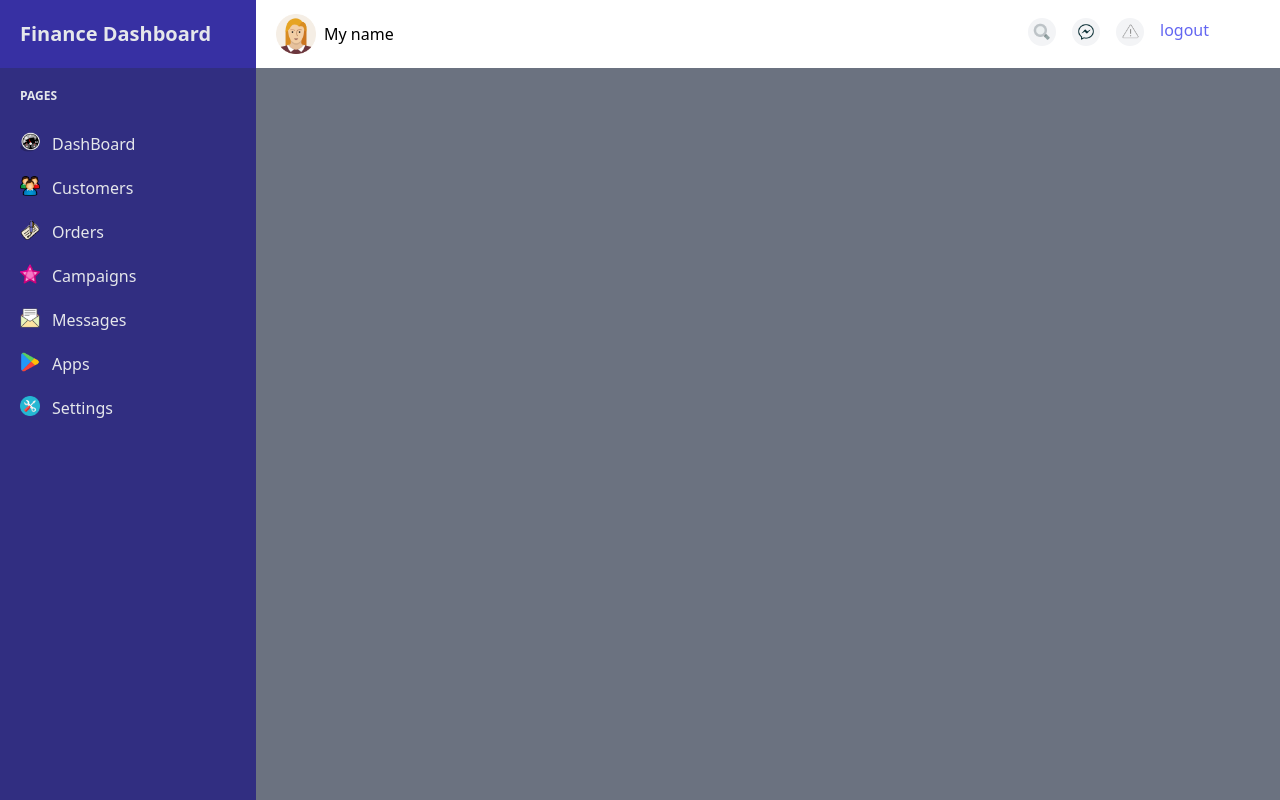
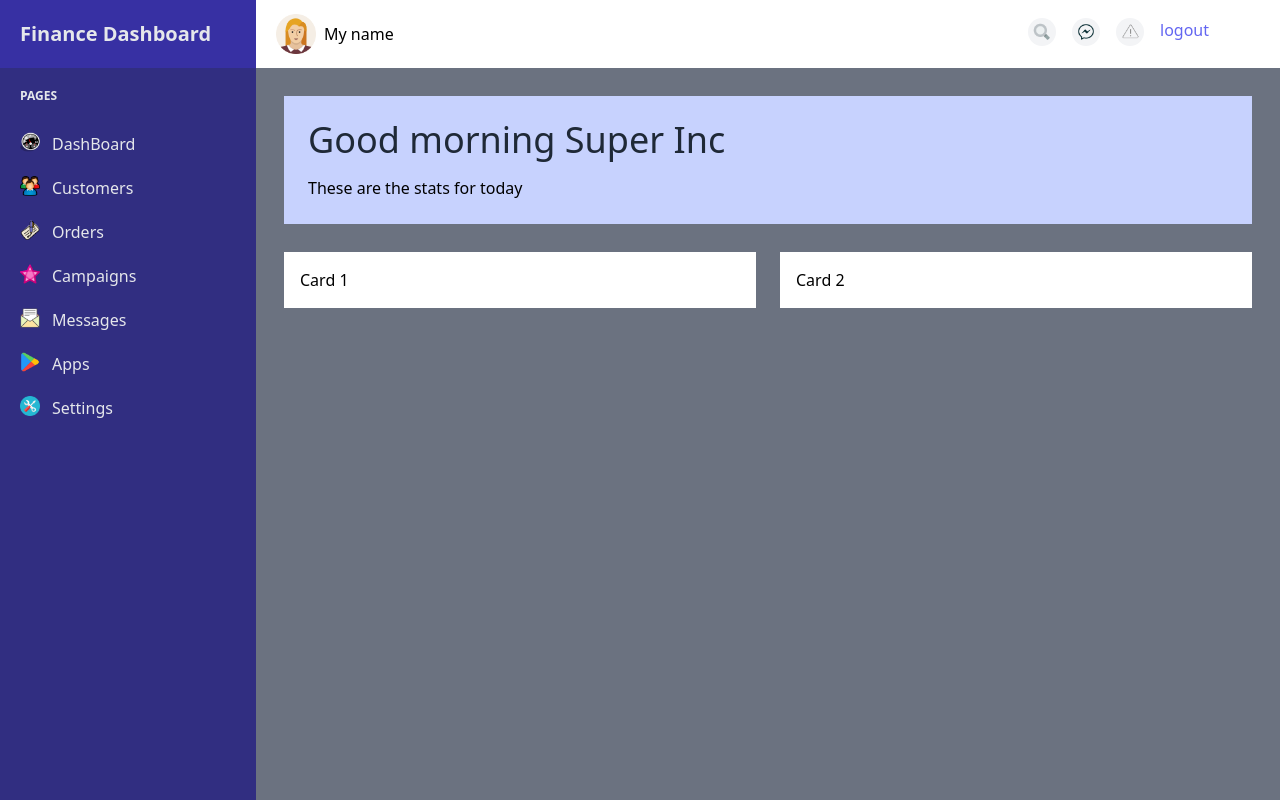
Before and after one commit to haugkjet/financial-dashboard, a website: page public/index.html in a window 1280 px wide. Drawn offline with Linux system fonts and the light colour scheme.

Commit message:
Started adding cards

```diff
--- a/public/index.html
+++ b/public/index.html
@@ -61,9 +61,21 @@
                         <img src="../images/message.png" class="w-7 h-7 bg-gray-100 rounded-full p-1 mx-2 my-4">
                         <img src="../images/warning.png" class="w-7 h-7 bg-gray-100 rounded-full p-1 mx-2 my-4">
                         <a href:="" class="mt-4 mx-2 text-indigo-500">logout</a>
-
                     </div>
                 </div>
+                <!--Site banner-->
+                <div class="bg-indigo-200 m-7 p-6">
+                    <div class="text-4xl text-gray-800 font-medium">Good morning Super Inc</div>
+                    <div class="mt-4">These are the stats for today</div>
+                </div>
+                <!--Site banner-->
+                <!--Card container-->
+                <div class="card-container flex m-7 space-x-6">
+                    <div class="card w-1/2 bg-white p-4">Card 1</div>
+                    <div class="card w-1/2 bg-white p-4">Card 2</div>
+
+                </div>
+
             </div>
 
         </div>
```
Also changed, not shown: public/style.css.
